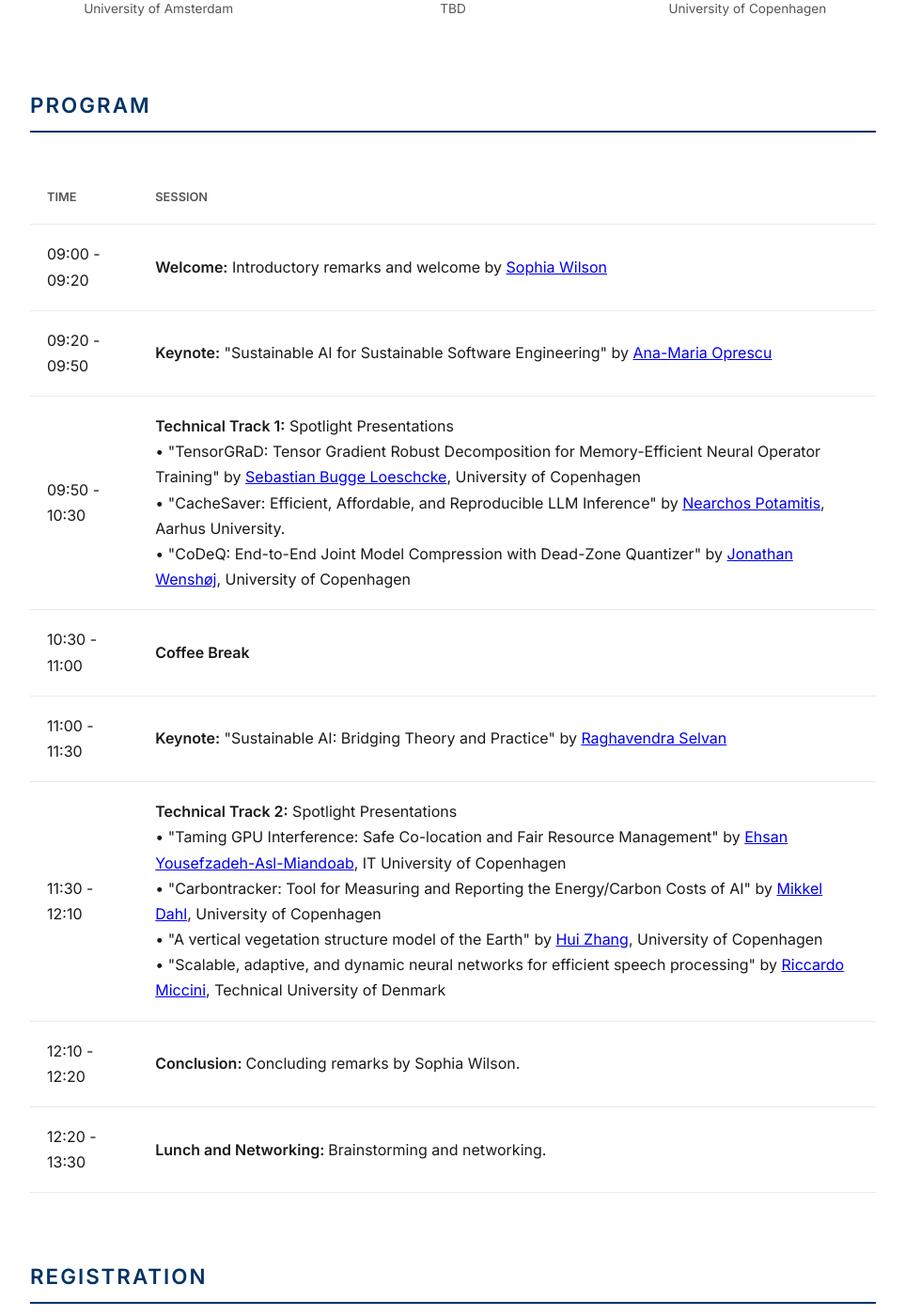
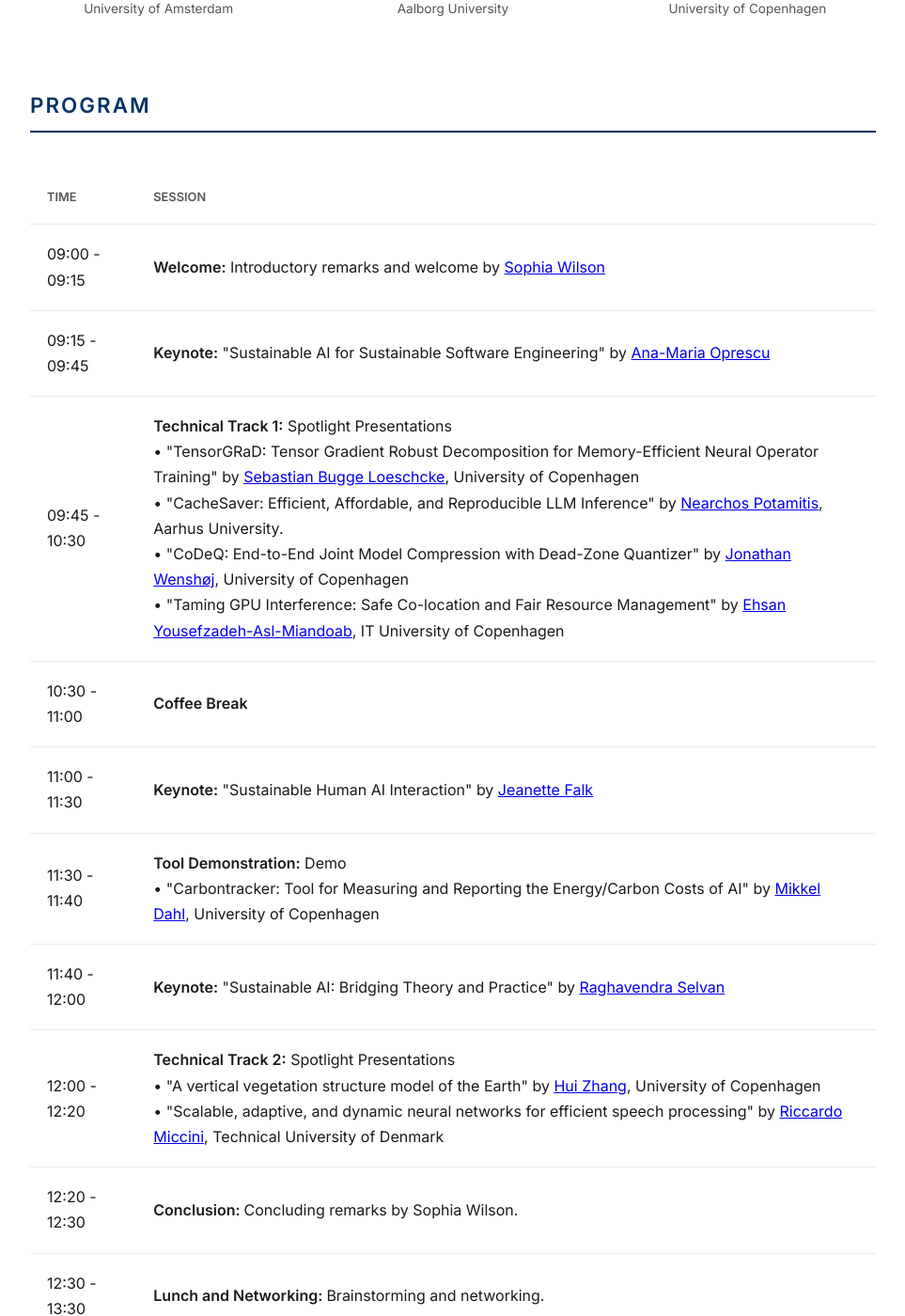
Before and after one commit to saintslab/saintslab.github.io, a Jekyll site: the page workshop2026/index.html, which Jekyll copies as it is, in a window 1280 px wide and 1400 px high, scrolled down 1397 px. Shown: the whole window at 94% size, without its empty margins (158-1121 px from the left). Built offline with Jekyll 4.4.1, drawn with Linux system fonts in a browser that asks for light colours.

Commit message:
Update jeanette

```diff
--- a/workshop2026/index.html
+++ b/workshop2026/index.html
@@ -222,9 +222,9 @@
                 <span class="speaker-bio">Assistant Professor<br>University of Amsterdam</span>
             </div>
             <div class="speaker-card">
-                <img src="images/saint-placeholder.png" alt="TBD" class="speaker-image" onerror="this.src='https://saintslab.github.io/'">
-                <span class="speaker-name">TBD</span>
-                <span class="speaker-bio">TBD<br>TBD</span>
+                <img src="images/jeanette.jpg" alt="Jeanette Falk" class="speaker-image" onerror="this.src='https://saintslab.github.io/'">
+                <span class="speaker-name">Jeanette Falk</span>
+                <span class="speaker-bio"><br>Aalborg University</span>
             </div>
             <div class="speaker-card">
                 <img src="images/raghav.jpg" alt="Raghav" class="speaker-image" onerror="this.src='https://raghavian.github.io/'">
@@ -245,20 +245,20 @@
             </thead>
             <tbody>
                 <tr>
-                    <td>09:00 - 09:20</td>
+                    <td>09:00 - 09:15</td>
                     <td><strong>Welcome:</strong> Introductory remarks and welcome by <a href="https://sophiawilson18.github.io/">Sophia Wilson</a></td>
                 </tr>
                 <tr>
-                    <td>09:20 - 09:50</td>
+                    <td>09:15 - 09:45</td>
                     <td><strong>Keynote:</strong> "Sustainable AI for Sustainable Software Engineering" by <a href="https://www.uva.nl/en/profile/o/p/a.m.oprescu/a.m.oprescu.html">Ana-Maria Oprescu</a> </td>
                 </tr>
                 <tr>
-                    <td>09:50 - 10:30</td>
+                    <td>09:45 - 10:30</td>
                     <td><strong>Technical Track 1:</strong> Spotlight Presentations <br>
                 &#x2022; "TensorGRaD: Tensor Gradient Robust Decomposition for Memory-Efficient Neural Operator Training" by <a href="https://sebulo.github.io/">Sebastian Bugge Loeschcke</a>, University of Copenhagen <br>
                 &#x2022; "CacheSaver: Efficient, Affordable, and Reproducible LLM Inference" by <a href="https://potamitisn.github.io/">Nearchos Potamitis</a>, Aarhus University. <br>
                 &#x2022; "CoDeQ: End-to-End Joint Model Compression with Dead-Zone Quantizer" by <a href="https://saintslab.github.io/people/jonathan/">Jonathan Wenshøj</a>, University of Copenhagen <br>
-
+                &#x2022; "Taming GPU Interference: Safe Co-location and Fair Resource Management" by 	<a href="https://ehsanyousefzadehasl.github.io/ehsanyousefzadehasl/">Ehsan Yousefzadeh-Asl-Miandoab</a>, IT University of Copenhagen <br>
                 </td>
                 </tr>
                 <tr>
@@ -266,27 +266,32 @@
                     <td><strong>Coffee Break</strong> </td>
                 </tr>
                 <tr>
-                    <td>11:00 - 11:30</td>
+                <td>11:00 - 11:30</td>
+                    <td><strong>Keynote:</strong> "Sustainable Human AI Interaction" by <a href="https://www.jeanettefalk.com/">Jeanette Falk</a></td>
+                </tr>
+                <tr>
+                    <td>11:30 - 11:40</td>
+                    <td><strong>Tool Demonstration:</strong> Demo<br>
+                &#x2022; "Carbontracker: Tool for Measuring and Reporting the Energy/Carbon Costs of AI" by <a href="https://saintslab.github.io/people/mikkel/">Mikkel Dahl</a>, University of Copenhagen <br>
+</td>
+                <tr>
+                <td>11:40 - 12:00</td>
                     <td><strong>Keynote:</strong> "Sustainable AI: Bridging Theory and Practice" by <a href="https://raghavian.github.io/">Raghavendra Selvan</a></td>
                 </tr>
                 <tr>
-                    <td>11:30 - 12:10</td>
+                    <td>12:00 - 12:20</td>
                     <td><strong>Technical Track 2:</strong> Spotlight Presentations<br>
-                    &#x2022; "Taming GPU Interference: Safe Co-location and Fair Resource Management" by 	<a href="https://ehsanyousefzadehasl.github.io/ehsanyousefzadehasl/">Ehsan Yousefzadeh-Asl-Miandoab</a>, IT University of Copenhagen <br>
-                &#x2022; "Carbontracker: Tool for Measuring and Reporting the Energy/Carbon Costs of AI" by <a href="https://saintslab.github.io/people/mikkel/">Mikkel Dahl</a>, University of Copenhagen <br>
                 &#x2022; "A vertical vegetation structure model of the Earth" by <a href="https://scholar.google.com/citations?user=nOSslqEAAAAJ&hl=en">Hui Zhang</a>, University of Copenhagen <br>
                 &#x2022; "Scalable, adaptive, and dynamic neural networks for efficient speech processing" by <a href="https://scholar.google.com/citations?hl=en&user=0l0b5ngAAAAJ&">Riccardo Miccini</a>, Technical University of Denmark<br>
-
 </td>
                 </tr>
                 <tr>
-                    <td>12:10 - 12:20</td>
+                    <td>12:20 - 12:30</td>
                     <td><strong>Conclusion: </strong> Concluding remarks by Sophia Wilson.</td>
                 </tr>
-                    <td>12:20 - 13:30</td>
+                    <td>12:30 - 13:30</td>
                     <td><strong>Lunch and Networking: </strong> Brainstorming and networking.</td>
                 </tr>
-
             </tbody>
         </table>
     </section>
```
Also changed, not shown: workshop2026/images/jeanette.jpg (added).
